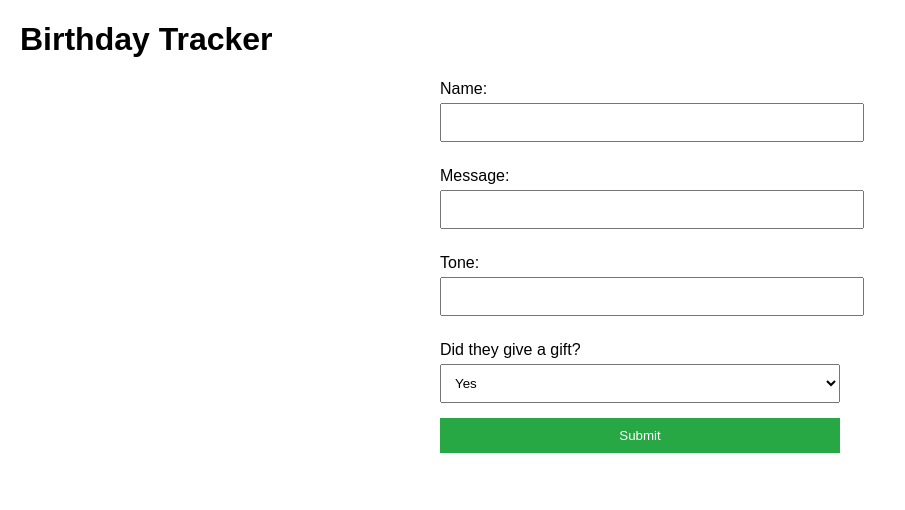
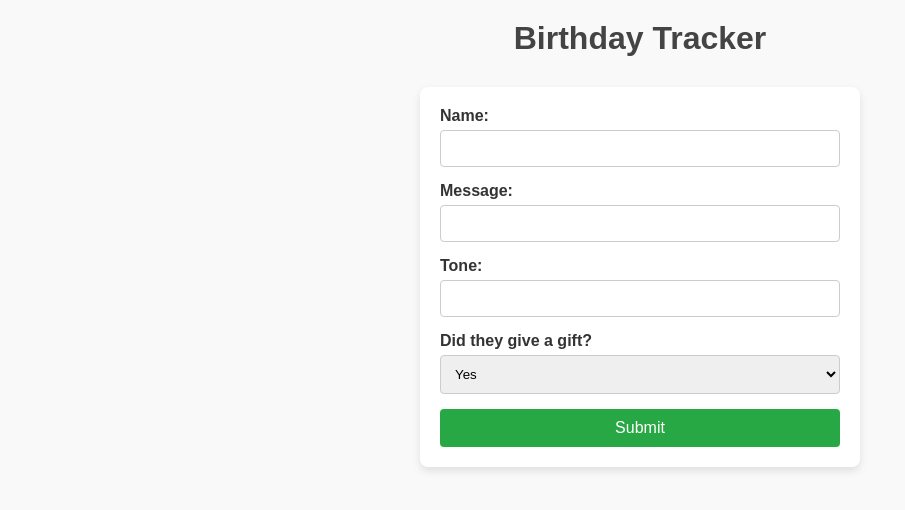
Before and after one commit to sanislearnin/wishbirthday, a plain HTML site: page index.html in a window 1280 px wide. Shown: the whole page, without its empty margins (0-905 px from the left). Drawn offline with Linux system fonts and the light colour scheme.

Commit message:
Update index.html (adding css)

```diff
--- a/index.html
+++ b/index.html
@@ -4,13 +4,7 @@
   <meta charset="UTF-8">
   <meta name="viewport" content="width=device-width, initial-scale=1.0">
   <title>Birthday Tracker</title>
-  <style>
-    body { font-family: Arial, sans-serif; margin: 20px; }
-    form { max-width: 400px; margin: auto; }
-    label { display: block; margin: 10px 0 5px; }
-    input, select, button { width: 100%; padding: 10px; margin-bottom: 15px; }
-    button { background-color: #28a745; color: white; border: none; }
-  </style>
+<link rel="stylesheet" href="styles.css">
 </head>
 <body>
   <h1>Birthday Tracker</h1>
```
